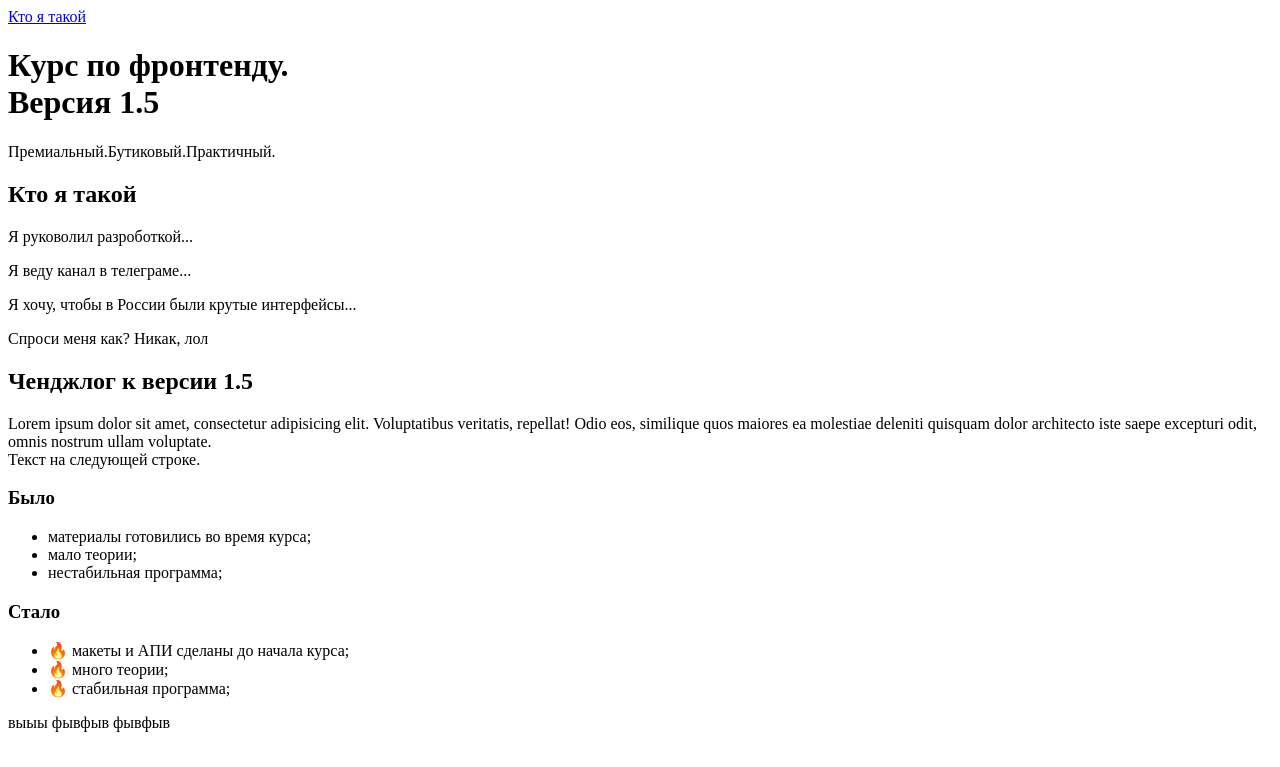
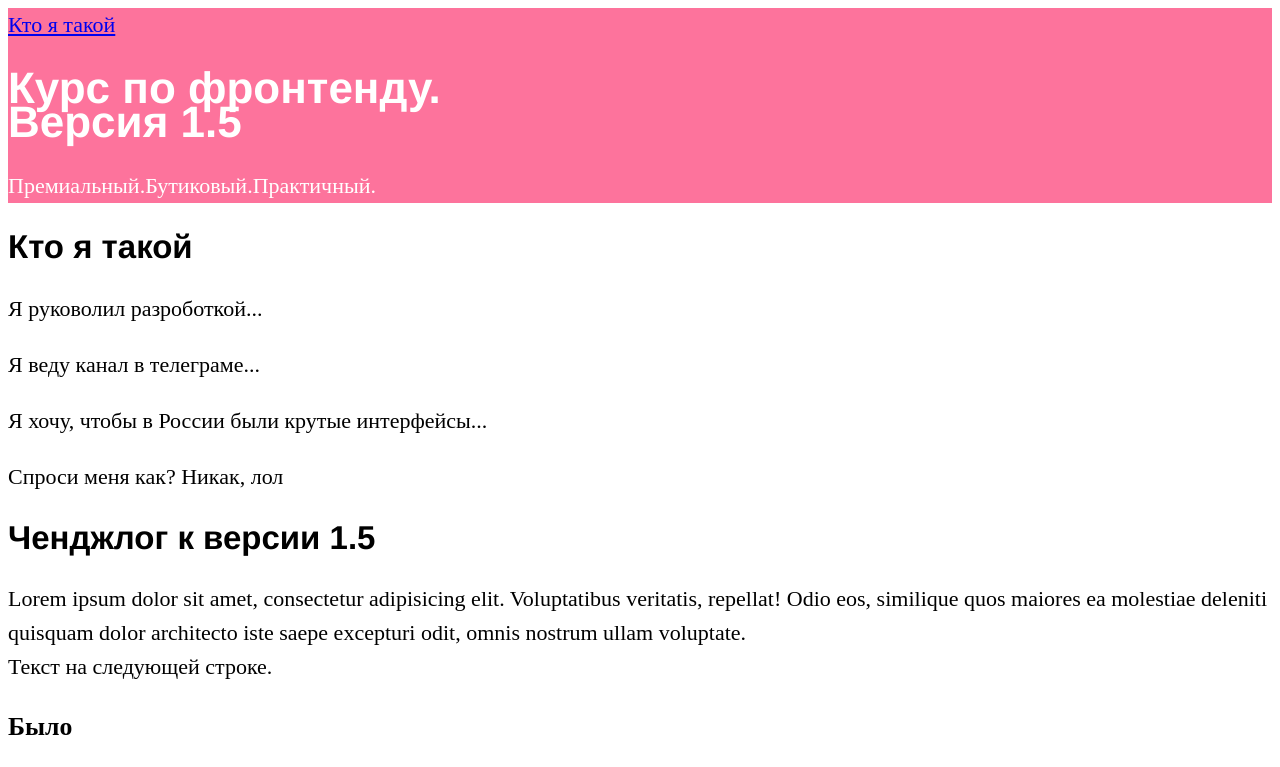
Before and after one commit to mrzv1993/verstka, a plain HTML site: page index.html in a window 1280 px wide. Shown: the top 767 px of the page. Drawn offline with Linux system fonts and the light colour scheme.

Commit message:
выполнил урок №4

```diff
--- /dev/null
+++ b/css/main.css
@@ -0,0 +1,14 @@
+body {
+    font-size: 22px;
+    line-height: 34px;
+}
+
+header {
+    background-color: #FD739C;
+    color: white;
+}
+
+h1,
+h2 {
+    font-family: Helvetica, sans-serif;
+}
--- a/index.html
+++ b/index.html
@@ -3,17 +3,22 @@
 
 <head>
     <meta charset="UTF-8">
-    <title>Название страницы</title>
+    <title>Курс по фронтенду</title>
+    <link rel="stylesheet" href="css/main.css">
 </head>
 
 <body>
 
     <header>
+        <nav>
             <a href="#">Кто я такой</a>
+        </nav>
+
         <h1>Курс по фронтенду.<br>Версия 1.5</h1>
         <p>Премиальный.Бутиковый.Практичный.</p>
     </header>
 
+    <main>
         <section class="about">
             <h2>Кто я такой</h2>
             <p>Я руковолил разроботкой...</p>
@@ -45,6 +50,7 @@
             </aside>
 
         </section>
+    </main>
 
 </body>
 
```
Lines whose indentation alone changed are shown as unchanged.
